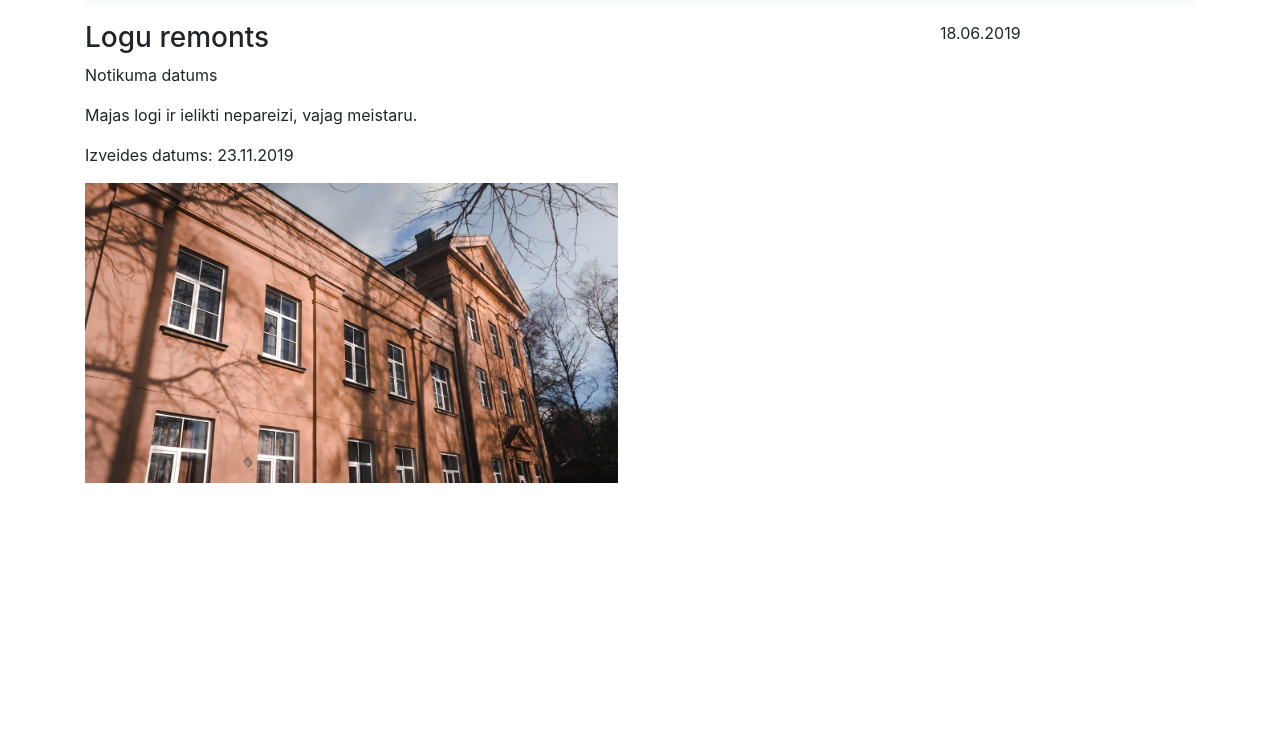
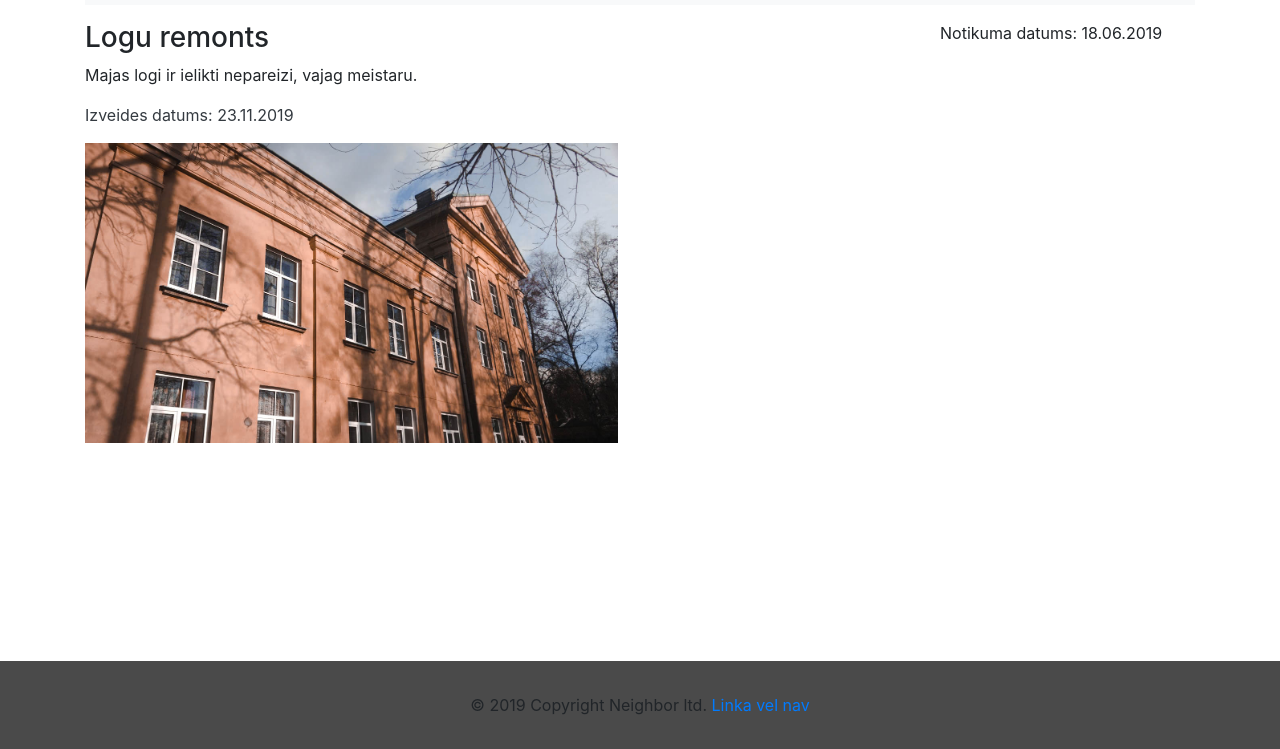
Before and after one commit to AinarsKupriss/FriendlyNeigbour, a website: page public/article.html in a window 1280 px wide. Shown: the part 51-800 px from the top of the page. Drawn offline with nearby package versions, Linux system fonts and the light colour scheme; files that its build step writes are made by us from their sources.

Commit message:
Article changes

```diff
--- /dev/null
+++ b/assets/styles/components/_footer.scss
@@ -0,0 +1,8 @@
+.page-footer{
+    background-color: #4a4a4a;
+    position: absolute;
+    right: 0;
+    bottom: 0;
+    left: 0;
+    padding: 1rem;
+}
--- a/assets/styles/main.scss
+++ b/assets/styles/main.scss
@@ -2,3 +2,4 @@
 @import 'components/images';
 @import 'components/buttons';
 @import 'components/misc';
+@import 'components/footer';
--- a/public/article.html
+++ b/public/article.html
@@ -50,23 +50,28 @@
                         <h3>Logu remonts</h3>
                     </div>
                     <div class="col-12 col-md-3">
-                        18.06.2019
+                        Notikuma datums: 18.06.2019
                     </div>
                 </div>
-
-
-                <p>Notikuma datums</p>
                 <p>Majas logi ir ielikti nepareizi, vajag meistaru.</p>
-                <p>Izveides datums: 23.11.2019</p>
+                <p class="text-dark">Izveides datums: 23.11.2019</p>
                 <img src="./img/eka.jpg" alt="Eka" class="article-img">
 
 
             </div>
         </div>
+    </div>
 
-        <footer>
+    <!-- Footer -->
+    <footer class="page-footer font-small blue">
 
+        <!-- Copyright -->
+        <div class="footer-copyright text-center py-3">
+            © 2019 Copyright Neighbor ltd. <a href="#"> Linka vel nav</a>
+        </div>
+        <!-- Copyright -->
     </footer>
+
 
     <script src="https://unpkg.com/leaflet@1.6.0/dist/leaflet.js"
         integrity="sha512-gZwIG9x3wUXg2hdXF6+rVkLF/0Vi9U8D2Ntg4Ga5I5BZpVkVxlJWbSQtXPSiUTtC0TjtGOmxa1AJPuV0CPthew=="
@@ -81,8 +86,6 @@
         integrity="sha384-JjSmVgyd0p3pXB1rRibZUAYoIIy6OrQ6VrjIEaFf/nJGzIxFDsf4x0xIM+B07jRM" crossorigin="anonymous">
         </script>
     <script src="./resources/scripts/main.min.js"></script>
-
-
 </body>
 
 </html>
```
Lines whose indentation alone changed are shown as unchanged.
